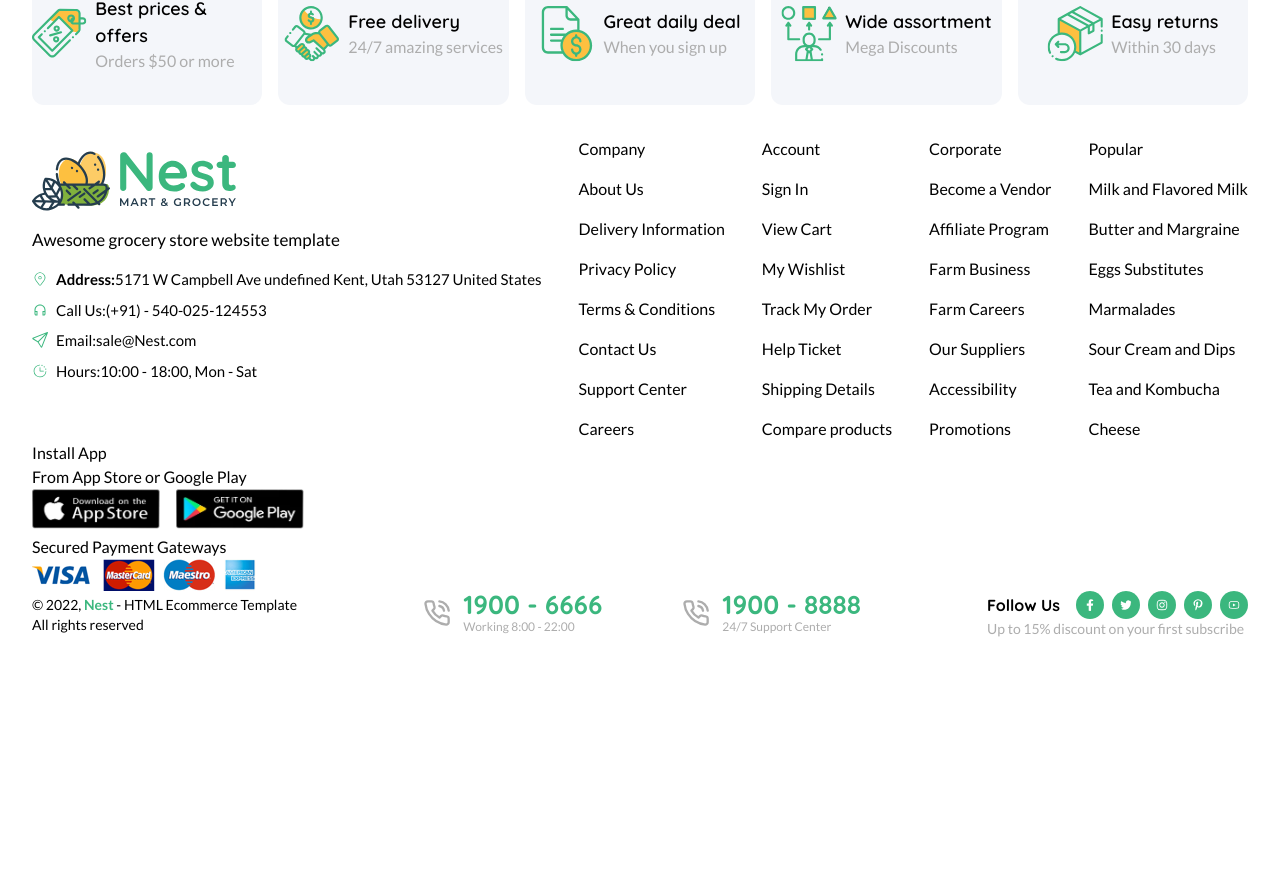
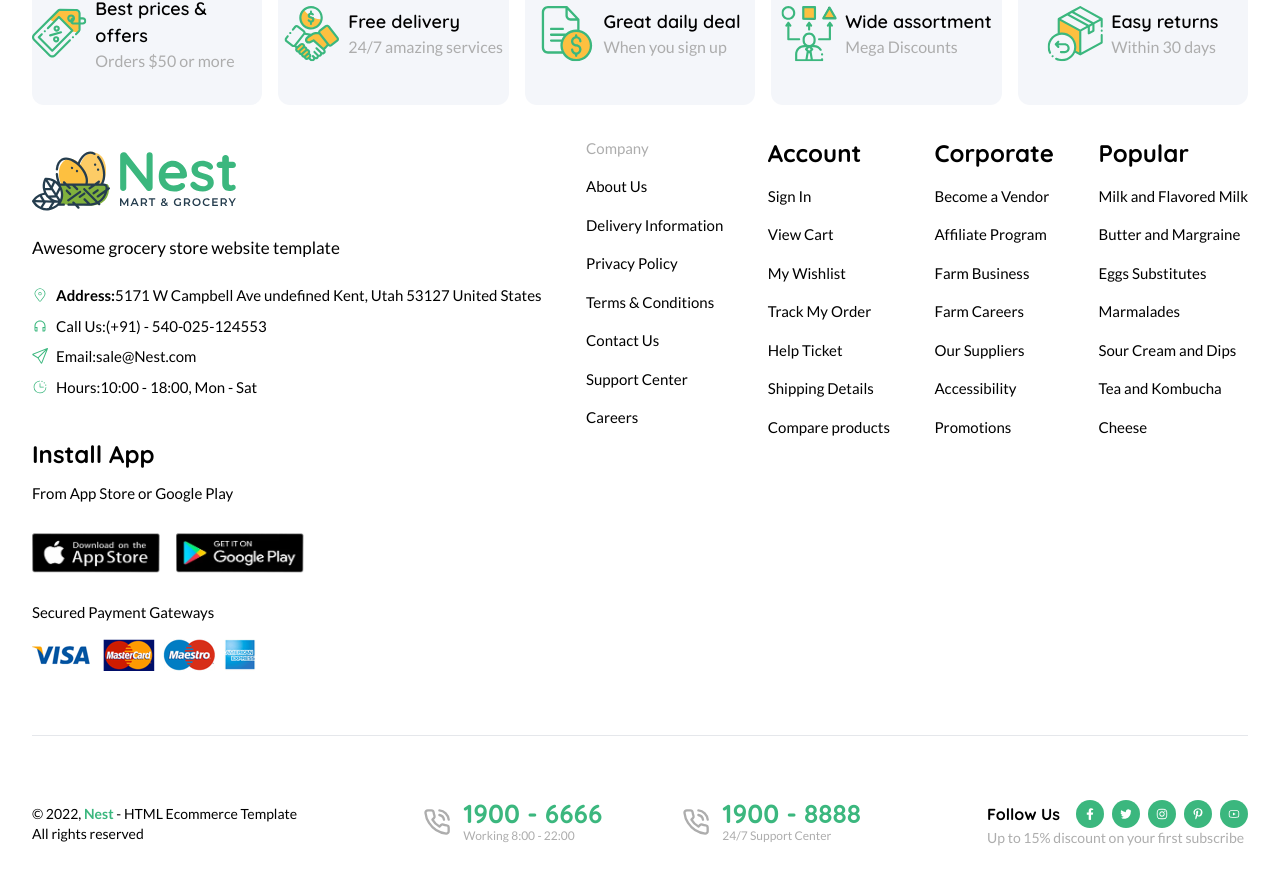
Before and after one commit to Abdul-Hafeez5/E-Commerce-Website-clone, a React (Create React App) app: page / in a window 1280 px wide. Shown: the part 6013-6893 px from the top of the page. Before the commit the page ends 6684 px from the top, so only its background shows below. Built offline with nearby package versions, Linux system fonts and the light colour scheme.

Commit message:
Update Footer Section

```diff
--- a/src/App.js
+++ b/src/App.js
@@ -9,7 +9,6 @@ import VegetableGrid from "./containers/VegetableGrid";
 import HeroSec from "./components/HeroSec";
 import { banner9 } from "./assets/Deals/index";
 import QuickViews from "./containers/QuickViews";
-import MainFooter from "./components/MainFooter";
 import Footer from "./containers/Footer";
 
 function App() {
--- a/src/components/MainFooter.jsx
+++ b/src/components/MainFooter.jsx
@@ -12,12 +12,12 @@ import {
 
 const MainFooter = () => {
   return (
-    <div className="font-lato">
+    <div className=" font-lato text-[15px]">
       <div className="flex justify-between ">
         <div>
           <div className="my-2">
             <img src={logo} alt="" />
-            <p className="my-4 text-[17px]">
+            <p className="my-6 text-[17px]">
               Awesome grocery store website template
             </p>
           </div>
@@ -53,7 +53,7 @@ const MainFooter = () => {
           </div>
         </div>
         <div className="flex flex-col gap-y-4">
-          <p>Company</p>
+          <p className="text-secondary">Company</p>
           <p>About Us</p>
           <p>Delivery Information</p>
           <p>Privacy Policy</p>
@@ -63,7 +63,7 @@ const MainFooter = () => {
           <p>Careers</p>
         </div>
         <div className="flex flex-col gap-y-4">
-          <h1>Account</h1>
+          <h1 className="text-2xl font-bold font-quickSand">Account</h1>
           <p>Sign In</p>
           <p>View Cart</p>
           <p>My Wishlist</p>
@@ -73,7 +73,7 @@ const MainFooter = () => {
           <p>Compare products</p>
         </div>
         <div className="flex flex-col gap-y-4">
-          <h1>Corporate</h1>
+          <h1 className="text-2xl font-bold font-quickSand">Corporate</h1>
           <p>Become a Vendor</p>
           <p>Affiliate Program</p>
           <p>Farm Business</p>
@@ -83,7 +83,7 @@ const MainFooter = () => {
           <p>Promotions</p>
         </div>
         <div className="flex flex-col gap-y-4">
-          <h1>Popular</h1>
+          <h1 className="text-2xl font-bold font-quickSand">Popular</h1>
           <p>Milk and Flavored Milk</p>
           <p>Butter and Margraine</p>
           <p>Eggs Substitutes</p>
@@ -93,18 +93,19 @@ const MainFooter = () => {
           <p>Cheese</p>
         </div>
       </div>
-      <div>
-        <h1>Install App</h1>
+      <div className="flex flex-col gap-y-3">
+        <h1 className="text-2xl font-bold font-quickSand">Install App</h1>
         <p>From App Store or Google Play</p>
-        <div className="inline-flex gap-x-4 ">
+        <div className="inline-flex my-4 gap-x-4 ">
           <img src={app_store} alt="" className="w-32 h-10" />
           <img src={google_play} alt="" className="w-32 h-10" />
         </div>
         <div>
-          <p>Secured Payment Gateways</p>
+          <p className="mb-4">Secured Payment Gateways</p>
           <img src={payment_method} alt="" />
         </div>
       </div>
+      <hr className="my-16 bg-primary" />
     </div>
   );
 };
```
